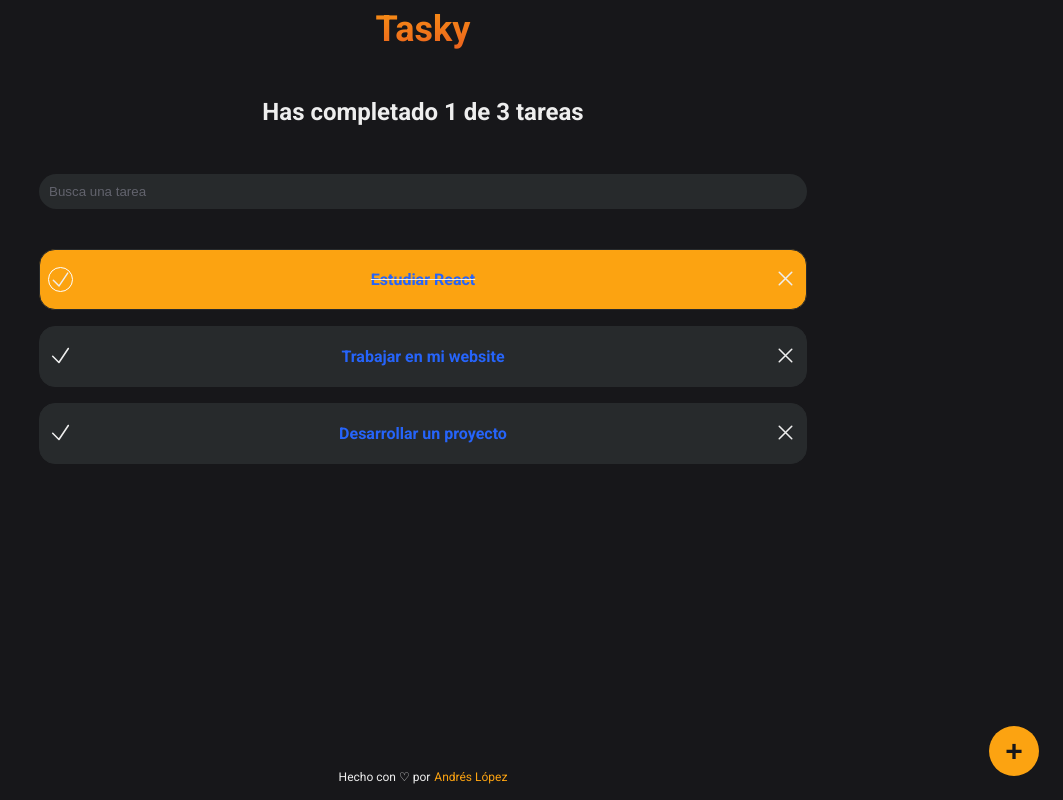
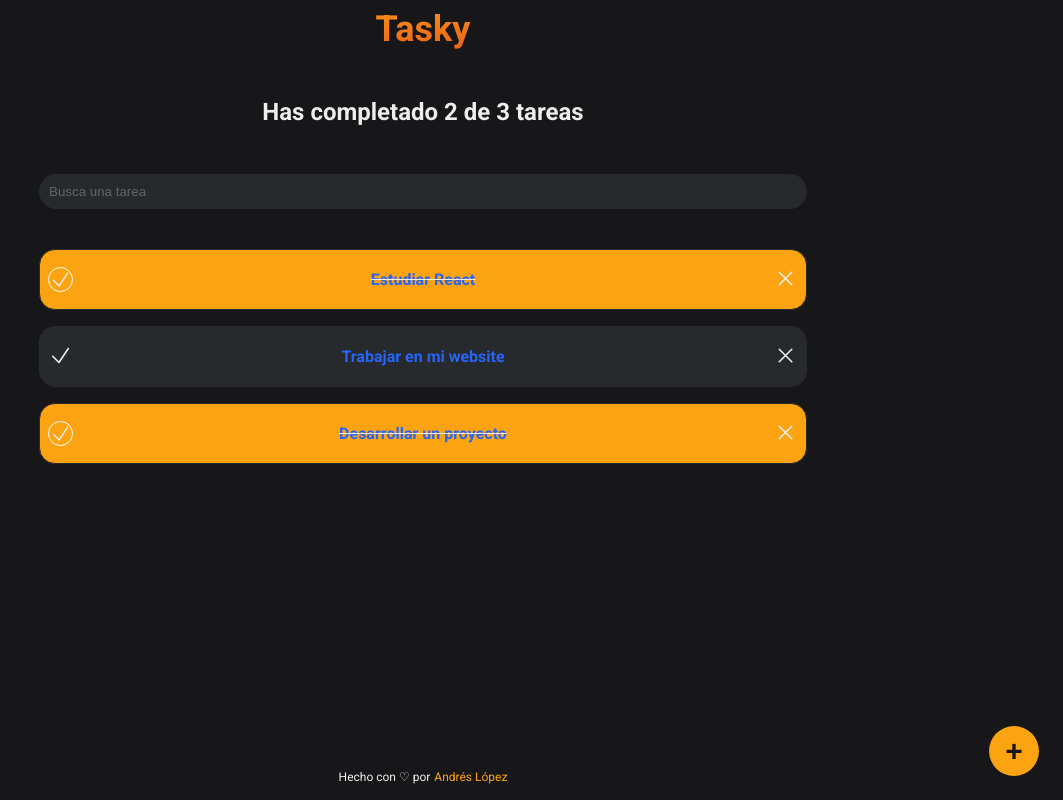
Before and after one commit to bl00p1ng/todo-list-react, a React (Create React App) app: page / in a window 1280 px wide. Shown: the whole page, without its empty margins (217-1280 px from the left). Built offline with nearby package versions, Linux system fonts and the light colour scheme.

Commit message:
Funcionalidades: Completar y Eliminar tarea

```diff
--- a/public/index.html
+++ b/public/index.html
@@ -1,5 +1,5 @@
 <!DOCTYPE html>
-<html lang="en">
+<html lang="es">
   <head>
     <meta charset="utf-8" />
     <link rel="icon" href="%PUBLIC_URL%/favicon.ico" />
--- a/src/App.js
+++ b/src/App.js
@@ -1,3 +1,4 @@
+import { useState } from 'react'
 import TodoCounter from './components/TodoCounter'
 import TodoItem from './components/TodoItem'
 import TodoSearch from './components/TodoSearch'
@@ -6,28 +7,100 @@ import CreateTodoButton from './components/CreateTodoButton'
 import Header from './components/Header'
 import Footer from './components/Footer'
 
-const toDos = [
+const defaultToDos = [
   { text: 'Estudiar React', completed: true },
   { text: 'Trabajar en mi website', completed: false },
-  { text: 'Desarrollar un proyecto', completed: false }
+  { text: 'Desarrollar un proyecto', completed: true }
 ]
 
 function App () {
+  // Almacenar las tareas en el state
+  const [toDos, setToDos] = useState(defaultToDos)
+
+  // Tarea a buscar
+  const [searchValue, setSearchValue] = useState('')
+
+  // Cantidad de tareas completadas
+  const completedToDos = toDos.filter(toDo => toDo.completed).length
+
+  // Cantidad total de tareas
+  const totalToDos = toDos.length
+
+  let searchedToDos = []
+
+  if (searchValue.length >= 1) {
+    // Si el usuario hace una busqueda, filtrar las tareas mostradas
+    searchedToDos = toDos.filter(toDo => {
+      // Convertir las tareas y la busqueda a minuscula
+      const toDoText = toDo.text.toLowerCase()
+      const searchtext = searchValue.toLowerCase()
+
+      // Filtrar las tareas que coincidan con al busqueda
+      return toDoText.includes(searchtext)
+    })
+  } else {
+    // Si no busca nada, mostras todas las tareas
+    searchedToDos = toDos
+  }
+
+  // Marcar/desmarcar tarea como completada
+  const toggleCompleteTodo = (toDoText) => {
+    // Obtener el indice de la tarea a completar
+    const toDoIndex = toDos.findIndex((toDo) => toDo.text === toDoText)
+
+    // Hacer una copia de las tareas existentes
+    const toDosUpdated = [...toDos]
+
+    // Cambiar el valor de la propiedad completed de la tarea
+    toDosUpdated[toDoIndex].completed = !toDosUpdated[toDoIndex].completed
+
+    // Actualizar las tareas en el estado
+    setToDos(toDosUpdated)
+  }
+
+  // Eliminar tarea
+  const deleteTodo = (toDoText) => {
+    // Obtener el indice de la tarea a eliminar
+    const toDoIndex = toDos.findIndex((toDo) => toDo.text === toDoText)
+
+    // Hacer una copia de las tareas existentes
+    const toDosUpdated = [...toDos]
+
+    // Eliminar la tarea seleccionada
+    toDosUpdated.splice(toDoIndex, 1)
+
+    // Actualizar las tareas en el estado
+    setToDos(toDosUpdated)
+  }
+
   return (
     <div className='container'>
       <Header />
-      <TodoCounter />
-      <TodoSearch />
+
+      <TodoCounter
+        totalToDos={totalToDos}
+        completedToDos={completedToDos}
+      />
+
+      <TodoSearch
+        searchValue={searchValue}
+        setSearchValue={setSearchValue}
+      />
+
       <TodoList>
-        {toDos.map(toDo => (
+        {searchedToDos.map(toDo => (
           <TodoItem
             key={toDo.text}
             text={toDo.text}
             completed={toDo.completed}
+            onComplete={() => toggleCompleteTodo(toDo.text)}
+            onDelete={() => deleteTodo(toDo.text)}
           />
         ))}
       </TodoList>
+
       <CreateTodoButton />
+
       <Footer />
     </div>
   )
--- a/src/components/CreateTodoButton.js
+++ b/src/components/CreateTodoButton.js
@@ -2,7 +2,11 @@ import '../styles/CreateTodoButton.css'
 
 function CreateTodoButton () {
   return (
-    <button className='CreateTodoButton'>+</button>
+    <button
+      className='CreateTodoButton'
+    >
+      +
+    </button>
   )
 }
 
--- a/src/components/TodoCounter.js
+++ b/src/components/TodoCounter.js
@@ -1,8 +1,10 @@
 import '../styles/TodoCounter.css'
 
-function TodoCounter () {
+function TodoCounter ({ totalToDos, completedToDos }) {
   return (
-    <h2 className='TodoCounter'>Has completado 1 de 3 tareas</h2>
+    <h2 className='TodoCounter'>
+      Has completado {completedToDos} de {totalToDos} tareas
+    </h2>
   )
 }
 
--- a/src/components/TodoItem.js
+++ b/src/components/TodoItem.js
@@ -1,9 +1,12 @@
 import '../styles/TodoItem.css'
 
-function TodoItem (props) {
+function TodoItem ({ text, completed, onComplete, onDelete }) {
   return (
-    <li className={`TodoItem ${props.completed && 'completed'}`}>
-      <span className={`Icon Icon-check ${props.completed && 'Icon-check--active'}`}>
+    <li className={`TodoItem ${completed && 'completed'}`}>
+      <span
+        className={`Icon Icon-check ${completed && 'Icon-check--active'}`}
+        onClick={onComplete}
+      >
         <svg
           xmlns='http://www.w3.org/2000/svg'
           fill='none'
@@ -20,9 +23,12 @@ function TodoItem (props) {
         </svg>
       </span>
 
-      <p className='task-name'>{props.text}</p>
+      <p className='task-name'>{text}</p>
 
-      <span className='Icon Icon-delete'>
+      <span
+        className='Icon Icon-delete'
+        onClick={onDelete}
+      >
         <svg
           xmlns='http://www.w3.org/2000/svg'
           fill='none'
--- a/src/components/TodoSearch.js
+++ b/src/components/TodoSearch.js
@@ -1,11 +1,18 @@
 import '../styles/TodoSearch.css'
 
-function TodoSearch () {
+function TodoSearch ({ searchValue, setSearchValue }) {
+  const onSearchValueChange = (e) => {
+    console.log(e.target.value)
+    setSearchValue(e.target.value)
+  }
+
   return (
     <input
       className='TodoSearch'
       type='search'
       placeholder='Busca una tarea'
+      onChange={onSearchValueChange}
+      value={searchValue}
     />
   )
 }
--- a/src/styles/main.css
+++ b/src/styles/main.css
@@ -27,3 +27,10 @@ body {
   width: 60%;
   margin: 0 auto;
 }
+
+@media (max-width: 472px) {
+  .container {
+    width: 100%;
+    padding: 0 1.6rem;
+  }
+}
```
Also changed, not shown: src/index.js (+6 -6 lines).
